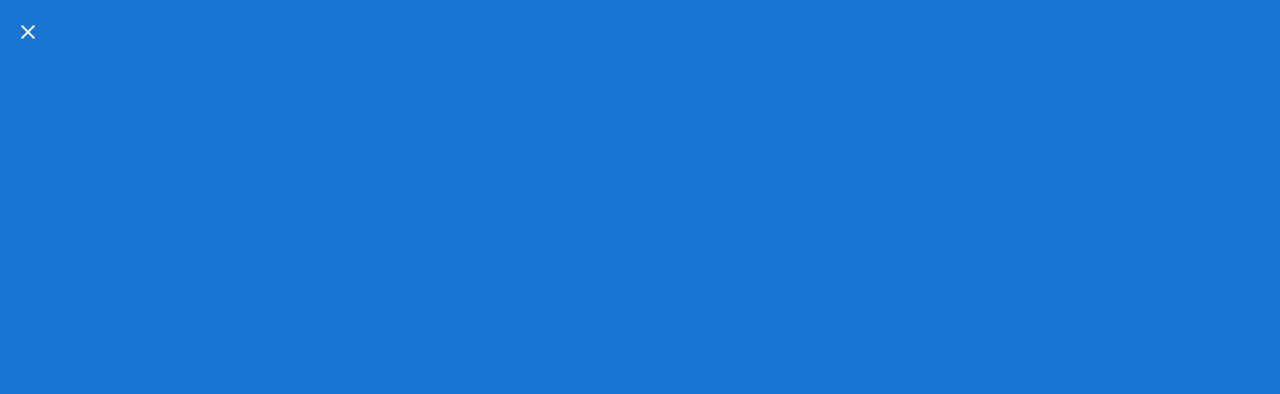
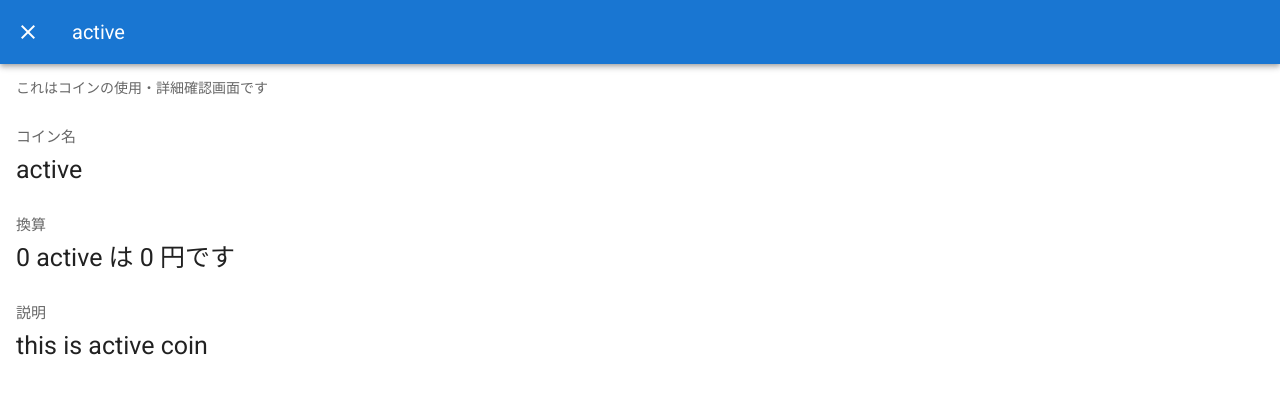
Before and after one commit to Futaba-Kosuke/community-pay, a Vue app: page /use_coin in a window 1280 px wide. Both pictures are taken after a click on the button "ACTIVE". Shown: the top 394 px of the page. Built offline with nearby package versions, Linux system fonts and the light colour scheme.

Commit message:
[add] コインの詳細画面に各種詳細を表示できるようにしました。 #20

```diff
--- a/src/components/CoinButton.vue
+++ b/src/components/CoinButton.vue
@@ -21,14 +21,14 @@ export default {
   data () {
     return {
       dialog_flag: false,
-      coin_data: [],
+      coin_data: {},
     }
   },
   methods: {
     openCoin() {
       // coin_nameと同じデータをall_coinから検索して、this.coin_dataに挿入
       const result = this.$store.state.all_coin.filter((n) => n.name === this.coin_name)
-      this.coin_data = result
+      this.coin_data = result[0]
 
       // dialogを表示するフラグをtrueにする
       this.dialog_flag = true
--- a/src/components/CoinDataDialog.vue
+++ b/src/components/CoinDataDialog.vue
@@ -4,14 +4,35 @@
     fullscreen
     hide-overlay
     transition="dialog-bottom-transition"
-    scrollable
   >
     <v-card tile>
       <v-toolbar dark color="primary">
         <v-btn icon dark @click="closeThis()">
           <v-icon>mdi-close</v-icon>
         </v-btn>
+        <v-toolbar-title>{{ coin_data.name }}</v-toolbar-title>
       </v-toolbar>
+      <v-list three-line subheader>
+        <v-subheader>これはコインの使用・詳細確認画面です</v-subheader>
+        <v-list-item>
+          <v-list-item-content>
+            <v-list-item-subtitle class="item-subtitle">コイン名</v-list-item-subtitle>
+            <v-list-item-title class="item-title">{{ coin_data.name }}</v-list-item-title>
+          </v-list-item-content>
+        </v-list-item>
+        <v-list-item>
+          <v-list-item-content>
+            <v-list-item-subtitle class="item-subtitle">換算</v-list-item-subtitle>
+            <v-list-item-title class="item-title">{{ coin_data.coin }} {{coin_data.name}} は {{ coin_data.yen }} 円です </v-list-item-title>
+          </v-list-item-content>
+        </v-list-item>
+        <v-list-item>
+          <v-list-item-content>
+            <v-list-item-subtitle class="item-subtitle">説明</v-list-item-subtitle>
+            <v-list-item-title class="item-title">{{ coin_data.explanation }}</v-list-item-title>
+          </v-list-item-content>
+        </v-list-item>
+      </v-list>
     </v-card>
   </v-dialog>
 </template>
@@ -19,7 +40,7 @@
 <script>
 export default {
   props: {
-    coin_data: Array,
+    coin_data: Object,
     dialog_flag: Boolean,
   },
   methods: {
@@ -29,3 +50,12 @@ export default {
   }
 }
 </script>
+
+<style scoped>
+.item-subtitle {
+  font-size: 15px;
+}
+.item-title {
+  font-size: 25px;
+}
+</style>
```
